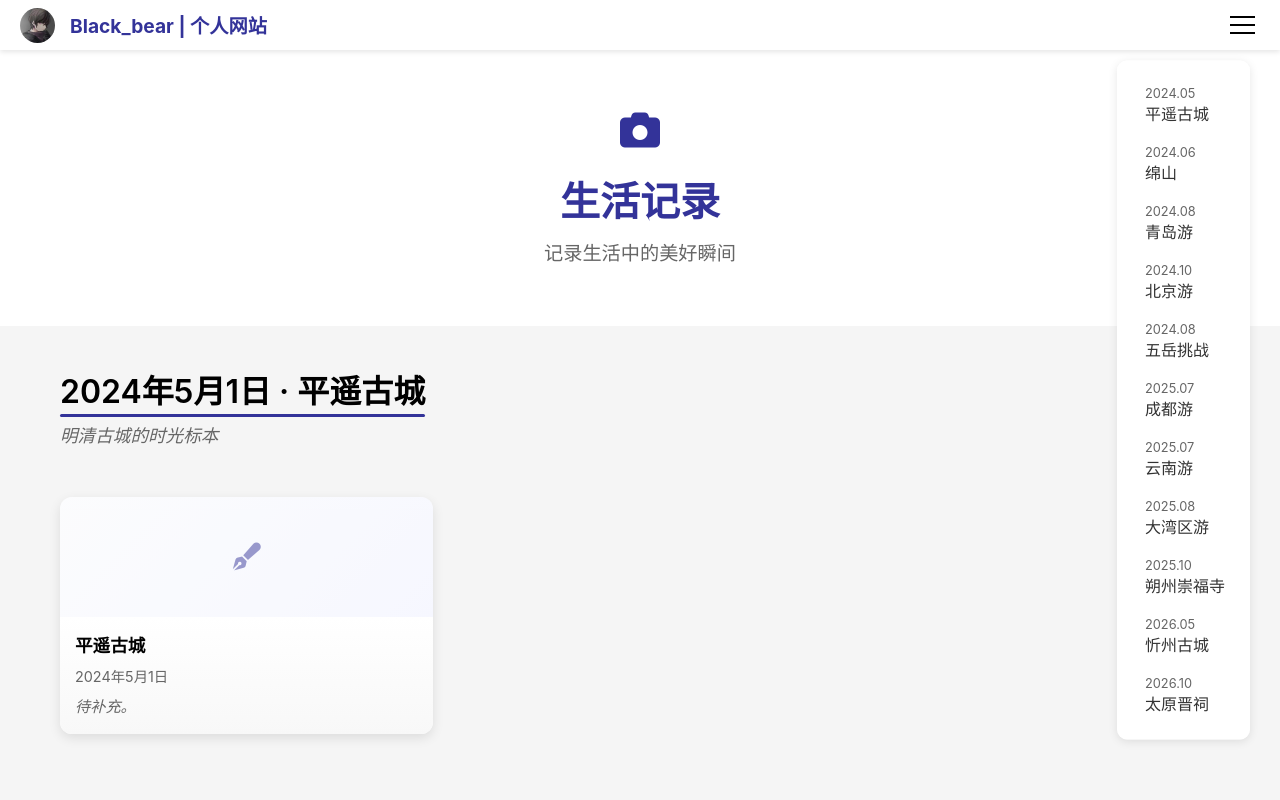
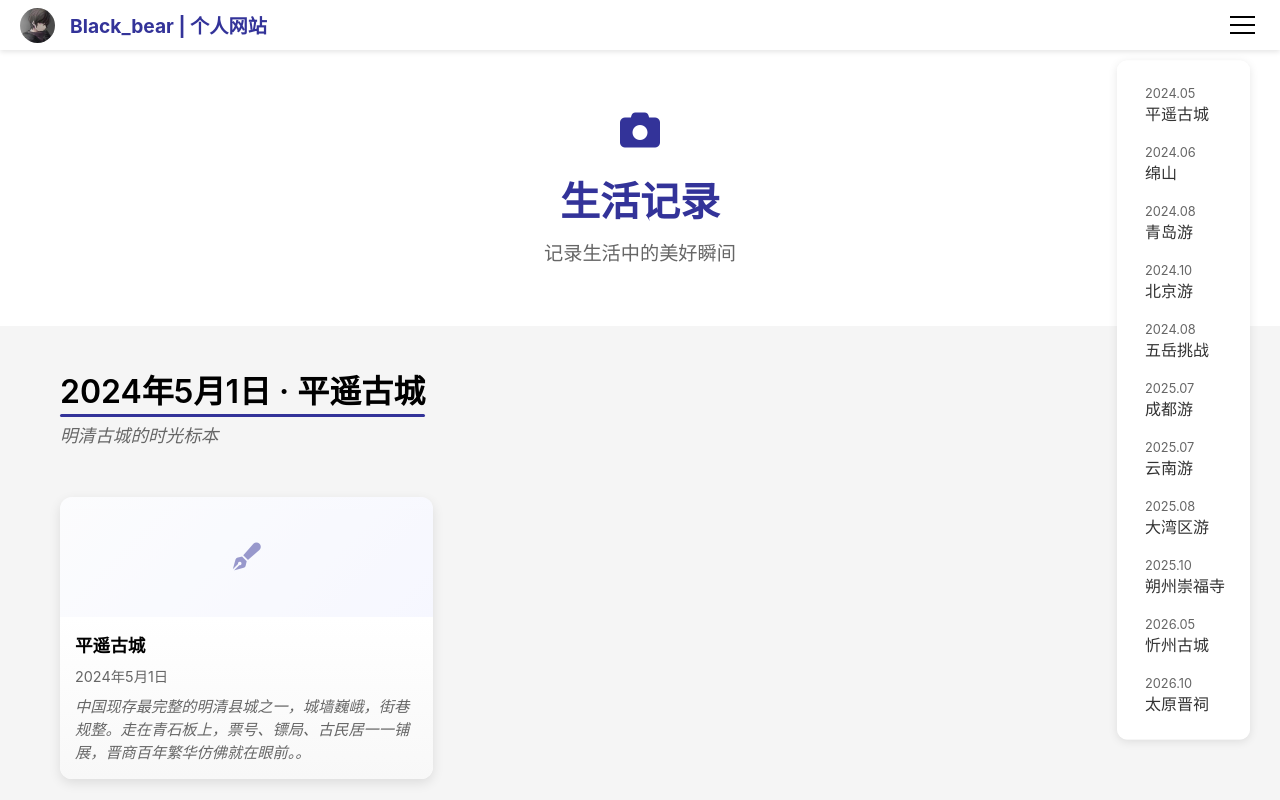
Before and after one commit to Blackbear2732/my-portfolio, a Vue app: page /life in a window 1280 px wide. Shown: the top 800 px of the page. Built offline with nearby package versions, Linux system fonts and the light colour scheme.

Commit message:
完善旅游数据

```diff
--- a/src/data/life.js
+++ b/src/data/life.js
@@ -6,7 +6,7 @@ export const lifeSections = [
     subtitle: '明清古城的时光标本',
     timeline: { date: '2024.05', title: '平遥古城' },
     items: [
-      { title: '平遥古城', date: '2024年5月1日', desc: '待补充。' }
+      { title: '平遥古城', date: '2024年5月1日', desc: '中国现存最完整的明清县城之一，城墙巍峨，街巷规整。走在青石板上，票号、镖局、古民居一一铺展，晋商百年繁华仿佛就在眼前。。' }
     ]
   },
 
@@ -17,7 +17,7 @@ export const lifeSections = [
     subtitle: '寒食清明之源，介子推隐居之地',
     timeline: { date: '2024.06', title: '绵山' },
     items: [
-      { title: '绵山', date: '2024年6月10日', desc: '待补充。' }
+      { title: '绵山', date: '2024年6月10日', desc: '寒食清明的发源地。相传介子推隐于此处，抱树而亡，后人禁火寒食以纪念。山势险峻，栈道悬空，古刹掩映于苍翠之间，一步一景，都是故事。。' }
     ]
   },
   {
@@ -220,7 +220,7 @@ export const lifeSections = [
         title: '昆明',
         date: '2025年8月1日',
         items: [
-          { title: '昆明', date: '2025年8月1日', desc: '待补充。' }
+          { title: '昆明', date: '2025年8月1日', desc: '春城昆明，四季如春。滇池的水面开阔辽远，翠湖的红嘴鸥在冬日里盘旋。街边的鲜花与米线，让旅途的收尾也带着温度。' }
         ]
       }
     ]
@@ -260,7 +260,7 @@ export const lifeSections = [
     subtitle: '金代建筑瑰宝，朔州千年古刹',
     timeline: { date: '2025.10', title: '朔州崇福寺' },
     items: [
-      { title: '崇福寺', date: '2025年10月2日', desc: '待补充。' }
+      { title: '崇福寺', date: '2025年10月2日', desc: '金代建筑的瑰宝。弥陀殿气势雄浑，殿内彩塑、壁画、琉璃脊饰保存完好，是研究金代建筑与艺术的珍贵实物。古寺幽静，梵音袅袅，一眼千年。' }
     ]
   },
 
@@ -283,7 +283,7 @@ export const lifeSections = [
     subtitle: '国庆假期，探访三晋名胜，感受千年祠堂园林之美',
     timeline: { date: '2026.10', title: '太原晋祠' },
     items: [
-      { title: '晋祠圣母殿', date: '2026年10月6日', desc: '晋祠主殿圣母殿，北宋建筑杰作，殿内宋塑侍女像神态各异。' },
+      { src: 'image/life/taiyuan/jinci-01.jpg', title: '晋祠圣母殿', date: '2026年10月6日', desc: '晋祠主殿圣母殿，北宋建筑杰作，殿内宋塑侍女像神态各异。' },
       { title: '鱼沼飞梁', date: '2026年10月6日', desc: '十字形古桥架于鱼沼之上，中国现存古桥中的孤例。' },
       { title: '难老泉', date: '2026年10月6日', desc: '晋水源头，泉水长年不息，被誉为"晋阳第一泉"。' }
     ]
```
Also changed, not shown: public/image/life/taiyuan/jinci-01.jpg (added).
